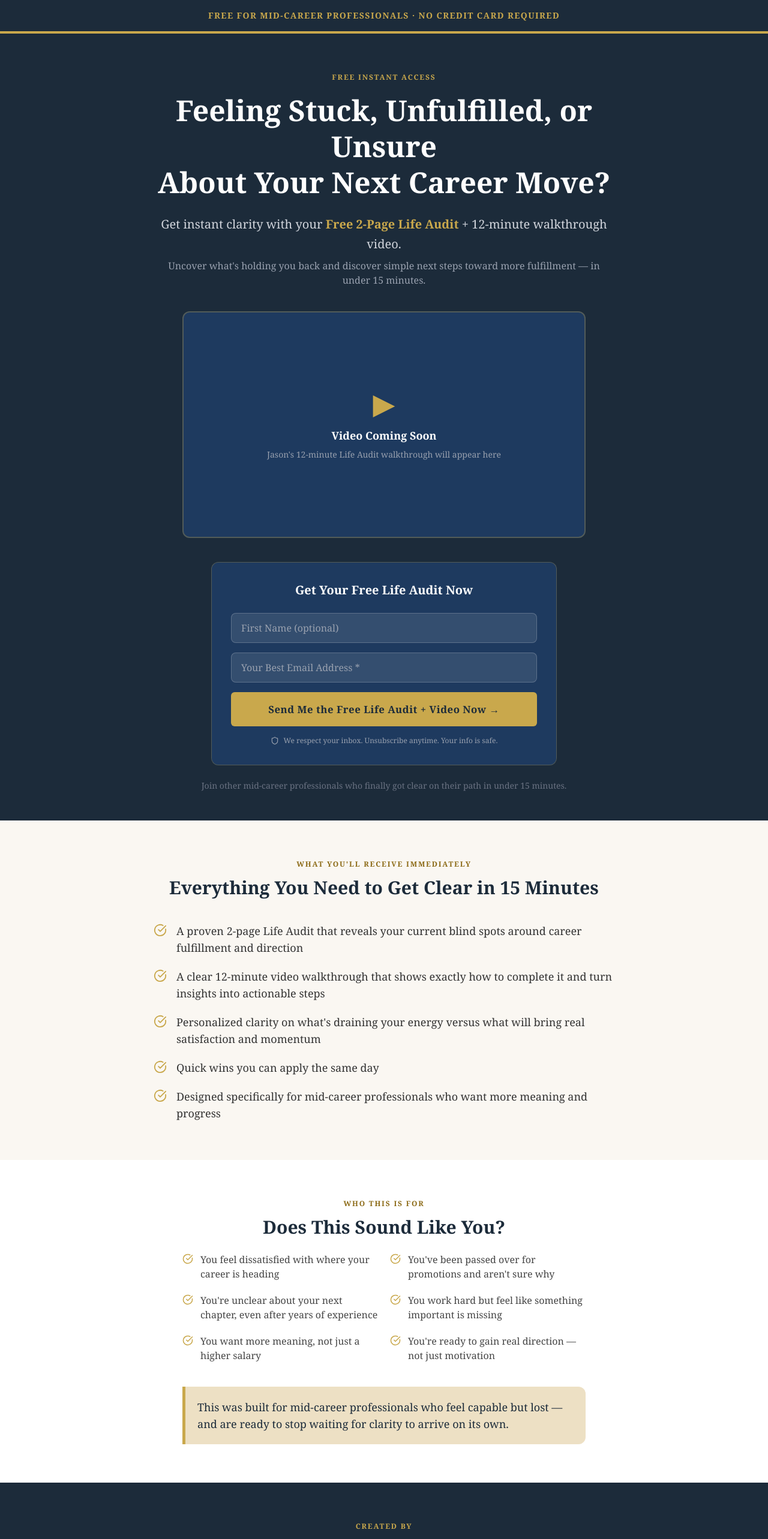
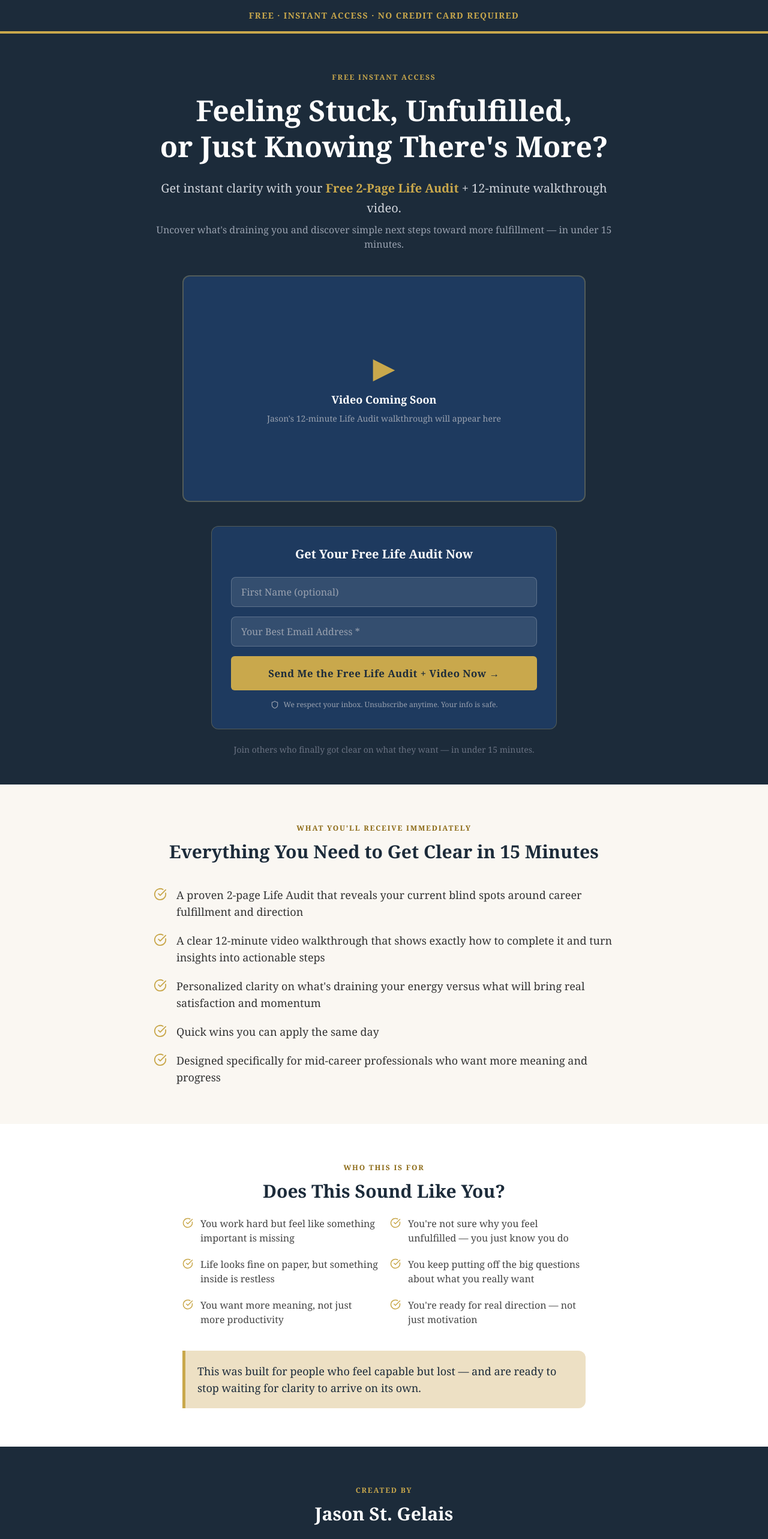
Before and after one commit to novalifejason-source/youarethegoal, a Next.js app: page / in a window 1280 px wide. Shown: the top 2566 px of the page at 60% size. Built offline with nearby package versions, Linux system fonts and the light colour scheme.

Commit message:
Broaden messaging - remove mid-career, expand to job/life fulfillment

```diff
--- a/app/page.tsx
+++ b/app/page.tsx
@@ -38,7 +38,7 @@ export default function Home() {
       {/* HEADER BAR */}
       <div style={{ backgroundColor: "var(--navy)", borderBottom: "4px solid var(--gold-light)" }} className="px-6 py-4 text-center">
         <p style={{ color: "var(--gold-light)" }} className="text-sm font-bold tracking-widest uppercase">
-          Free for Mid-Career Professionals · No Credit Card Required
+          Free · Instant Access · No Credit Card Required
         </p>
       </div>
 
@@ -47,14 +47,14 @@ export default function Home() {
         <div className="max-w-3xl mx-auto text-center">
           <div className="section-tag mb-4">Free Instant Access</div>
           <h1 className="text-4xl md:text-5xl font-bold text-white leading-tight mb-6">
-            Feeling Stuck, Unfulfilled, or Unsure<br className="hidden md:block" />
-            About Your Next Career Move?
+            Feeling Stuck, Unfulfilled,<br className="hidden md:block" />
+            or Just Knowing There's More?
           </h1>
           <p className="text-xl text-gray-300 mb-2 leading-relaxed">
             Get instant clarity with your <strong style={{ color: "var(--gold-light)" }}>Free 2-Page Life Audit</strong> + 12-minute walkthrough video.
           </p>
           <p className="text-gray-400 mb-10">
-            Uncover what's holding you back and discover simple next steps toward more fulfillment — in under 15 minutes.
+            Uncover what's draining you and discover simple next steps toward more fulfillment — in under 15 minutes.
           </p>
 
           {/* VIDEO PLACEHOLDER */}
@@ -97,7 +97,7 @@ export default function Home() {
           </div>
 
           <p className="text-gray-500 text-sm mt-6">
-            Join other mid-career professionals who finally got clear on their path in under 15 minutes.
+            Join others who finally got clear on what they want — in under 15 minutes.
           </p>
         </div>
       </section>
@@ -135,12 +135,12 @@ export default function Home() {
           </h2>
           <div className="grid md:grid-cols-2 gap-5 text-left max-w-2xl mx-auto mb-10">
             {[
-              "You feel dissatisfied with where your career is heading",
-              "You've been passed over for promotions and aren't sure why",
-              "You're unclear about your next chapter, even after years of experience",
               "You work hard but feel like something important is missing",
-              "You want more meaning, not just a higher salary",
-              "You're ready to gain real direction — not just motivation",
+              "You're not sure why you feel unfulfilled — you just know you do",
+              "Life looks fine on paper, but something inside is restless",
+              "You keep putting off the big questions about what you really want",
+              "You want more meaning, not just more productivity",
+              "You're ready for real direction — not just motivation",
             ].map((item, i) => (
               <div key={i} className="flex gap-3">
                 <CheckCircle size={18} style={{ color: "var(--gold-light)", flexShrink: 0 }} className="mt-0.5" />
@@ -149,7 +149,7 @@ export default function Home() {
             ))}
           </div>
           <p style={{ color: "var(--navy)", backgroundColor: "var(--warm-tan)", borderLeft: "5px solid var(--gold-light)" }} className="text-left p-5 rounded-r-xl text-lg font-medium max-w-2xl mx-auto">
-            This was built for mid-career professionals who feel capable but lost — and are ready to stop waiting for clarity to arrive on its own.
+            This was built for people who feel capable but lost — and are ready to stop waiting for clarity to arrive on its own.
           </p>
         </div>
       </section>
@@ -166,6 +166,7 @@ export default function Home() {
             "I know what it feels like to be capable and lost at the same time. For years I moved through jobs and roles — always working hard — but never quite landing in a place that felt like mine. This audit is the starting point I wish someone had handed me twenty years ago."
           </p>
           <p style={{ color: "var(--gold-light)" }} className="font-bold mt-4">— Jason St. Gelais</p>
+          <a href="https://stgelaisleadership.com" target="_blank" rel="noopener noreferrer" style={{ color: "var(--gold-light)" }} className="text-sm mt-2 inline-block opacity-70 hover:opacity-100">stgelaisleadership.com →</a>
         </div>
       </section>
 
```
